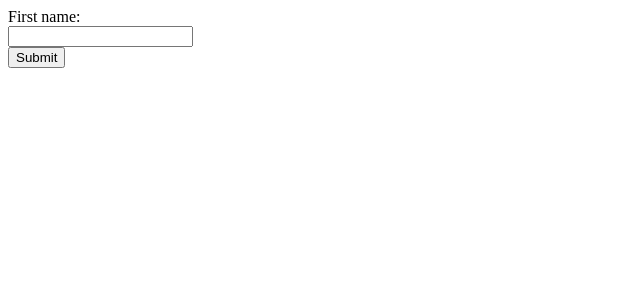
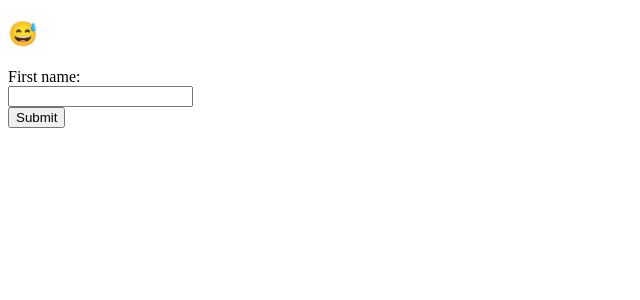
Before and after one commit to SanaUllahRasheed123/revision-react, a React (Create React App) app: page / in a window 1280 px wide. Shown: the top 300 px of the page, without its empty margins (0-640 px from the left). Built offline with nearby package versions, Linux system fonts and the light colour scheme.

Commit message:
In UnControlled Compnonents i diplayed a emoji haha

```diff
--- a/src/App.js
+++ b/src/App.js
@@ -232,6 +232,7 @@ function handleSubmit(e){
   return (
     <>
       <form onSubmit={handleSubmit}>
+      <h2>&#128517;</h2>
          <label>First name:</label><br/>
   <input type="text" ref={refObject}/><br/>
   <button>Submit</button>
```
